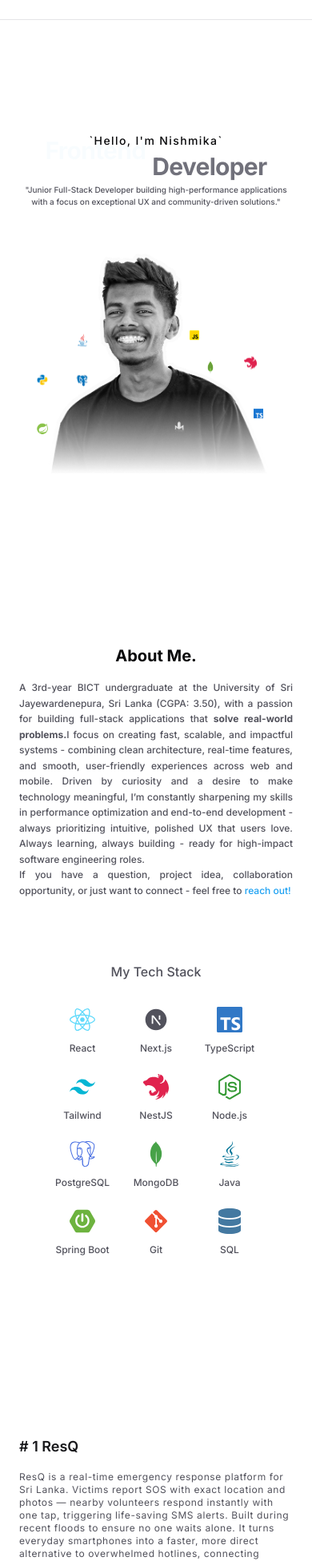
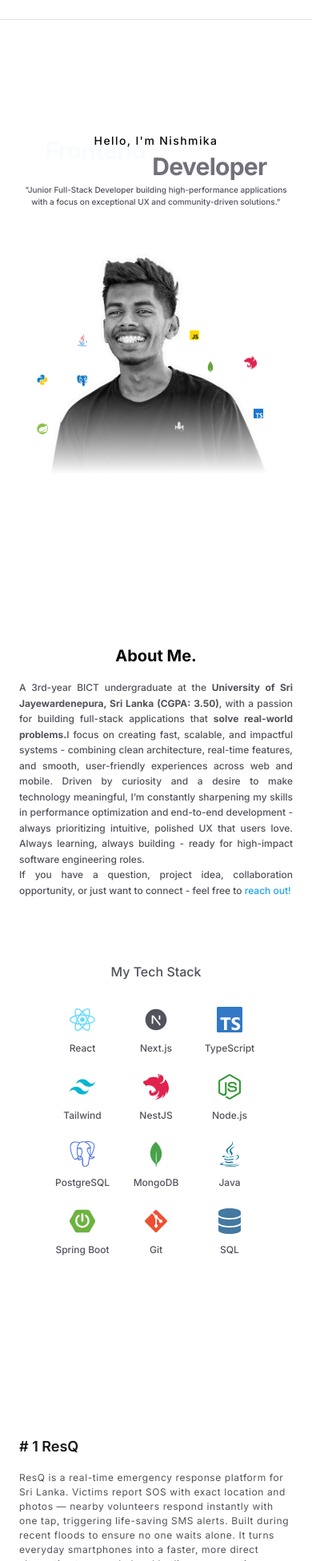
Before and after one commit to nishmikaeka/portfolio, a Next.js app: page / in a window 390 px wide. Shown: the part 48-2000 px from the top of the page at 80% size. Built offline with nearby package versions, Linux system fonts and the light colour scheme.

Commit message:
Fix:text-[12px] in navbar in mobile

```diff
--- a/src/components/layout/Navbar.tsx
+++ b/src/components/layout/Navbar.tsx
@@ -142,7 +142,7 @@ export function Navbar() {
                       }
                     }, 300);
                   }}
-                  className="text-lg font-medium text-zinc-600 dark:text-zinc-400"
+                  className="text-sm font-medium text-zinc-600 dark:text-zinc-400"
                 >
                   {link.name}
                 </a>
--- a/src/components/sections/About.tsx
+++ b/src/components/sections/About.tsx
@@ -34,7 +34,7 @@ export function About() {
             >
                 <h2 className="text-xl font-bold text-left text-zinc-950 sm:text-4xl dark:text-zinc-50">About Me.</h2>
                 <p className="max-w-lg text-justify  leading-relaxed font-medium text-xs sm:text-sm text-zinc-600 dark:text-zinc-400">
-                    A 3rd-year BICT undergraduate at the University of Sri Jayewardenepura, Sri Lanka (CGPA: 3.50), with a passion for building full-stack applications that <strong>solve real-world problems.</strong>
+                    A 3rd-year BICT undergraduate at the <strong>University of Sri Jayewardenepura, Sri Lanka (CGPA: 3.50)</strong>, with a passion for building full-stack applications that <strong>solve real-world problems.</strong>
                     I focus on creating fast, scalable, and impactful systems - combining clean architecture, real-time features, and smooth, user-friendly experiences across web and mobile.
                     Driven by curiosity and a desire to make technology meaningful, I’m constantly sharpening my skills in performance optimization and end-to-end development - always prioritizing intuitive, polished UX that users love.
                     Always learning, always building - ready for high-impact software engineering roles.
--- a/src/components/sections/Contact.tsx
+++ b/src/components/sections/Contact.tsx
@@ -112,7 +112,7 @@ export function Contact() {
                     className="flex w-full flex-col gap-6 rounded-2xl bg-zinc-50/50 p-8 dark:bg-zinc-900 shadow-sm"
                 >
                     <div className="flex flex-col gap-2">
-                        <label htmlFor="name" className="text-xs sm:text-sm font-medium text-zinc-700 dark:text-zinc-300">Name</label>
+                        <label htmlFor="name" className="text-[12px] sm:text-sm font-medium text-zinc-700 dark:text-zinc-300">Name</label>
                         <input
                             type="text"
                             id="name"
@@ -126,7 +126,7 @@ export function Contact() {
                         />
                     </div>
                     <div className="flex flex-col gap-2">
-                        <label htmlFor="email" className="text-xs sm:text-sm font-medium text-zinc-700 dark:text-zinc-300">Email</label>
+                        <label htmlFor="email" className="text-[12px] sm:text-sm font-medium text-zinc-700 dark:text-zinc-300">Email</label>
                         <input
                             type="email"
                             id="email"
@@ -140,7 +140,7 @@ export function Contact() {
                         />
                     </div>
                     <div className="flex flex-col gap-2">
-                        <label htmlFor="message" className="text-xs sm:text-sm font-medium text-zinc-700 dark:text-zinc-300">Message</label>
+                        <label htmlFor="message" className="text-[12px] sm:text-sm font-medium text-zinc-700 dark:text-zinc-300">Message</label>
                         <textarea
                             id="message"
                             name="message"
@@ -156,7 +156,7 @@ export function Contact() {
                     <button
                         type="submit"
                         disabled={isSubmitting}
-                        className="flex items-center text-xs sm:text-sm justify-center gap-2 rounded-lg bg-black px-6 py-3 font-medium text-zinc-50 transition-all hover:scale-102 active:scale-95 disabled:opacity-50 disabled:cursor-not-allowed"
+                        className="flex items-center text-[12px] sm:text-sm justify-center gap-2 rounded-lg bg-black px-6 py-3 font-medium text-zinc-50 transition-all hover:scale-102 active:scale-95 disabled:opacity-50 disabled:cursor-not-allowed"
                     >
                         {isSubmitting ? (
                             <>
--- a/src/components/sections/Hero.tsx
+++ b/src/components/sections/Hero.tsx
@@ -96,7 +96,7 @@ export function Hero() {
           animate={{ opacity: 1, y: 0 }}
           className="text-sm font-medium  tracking-widest text-zinc-950 dark:text-zinc-200 sm:text-xl"
         >
-          `Hello, I&apos;m Nishmika`
+          Hello, I&apos;m Nishmika
         </motion.h1>
 
         {/* Role with Typewriter/Cycle */}
--- a/src/components/sections/Projects.tsx
+++ b/src/components/sections/Projects.tsx
@@ -78,7 +78,7 @@ export function Projects() {
                         {/* Content */}
                         <div className="flex flex-1 flex-col gap-4 sm:gap-5 text-left">
                             <h3 className="text-lg sm:text-2xl font-semibold text-zinc-900 dark:text-zinc-50"># {index + 1} {project.title}</h3>
-                            <p className="text-xs sm:text-sm tracking-wider text-zinc-600 dark:text-zinc-400">{project.description}</p>
+                            <p className="text-[12px] sm:text-sm tracking-wider text-zinc-600 dark:text-zinc-400">{project.description}</p>
 
                             <div className="flex flex-wrap gap-3">
                                 {project.stack.map((tech) => (
```
